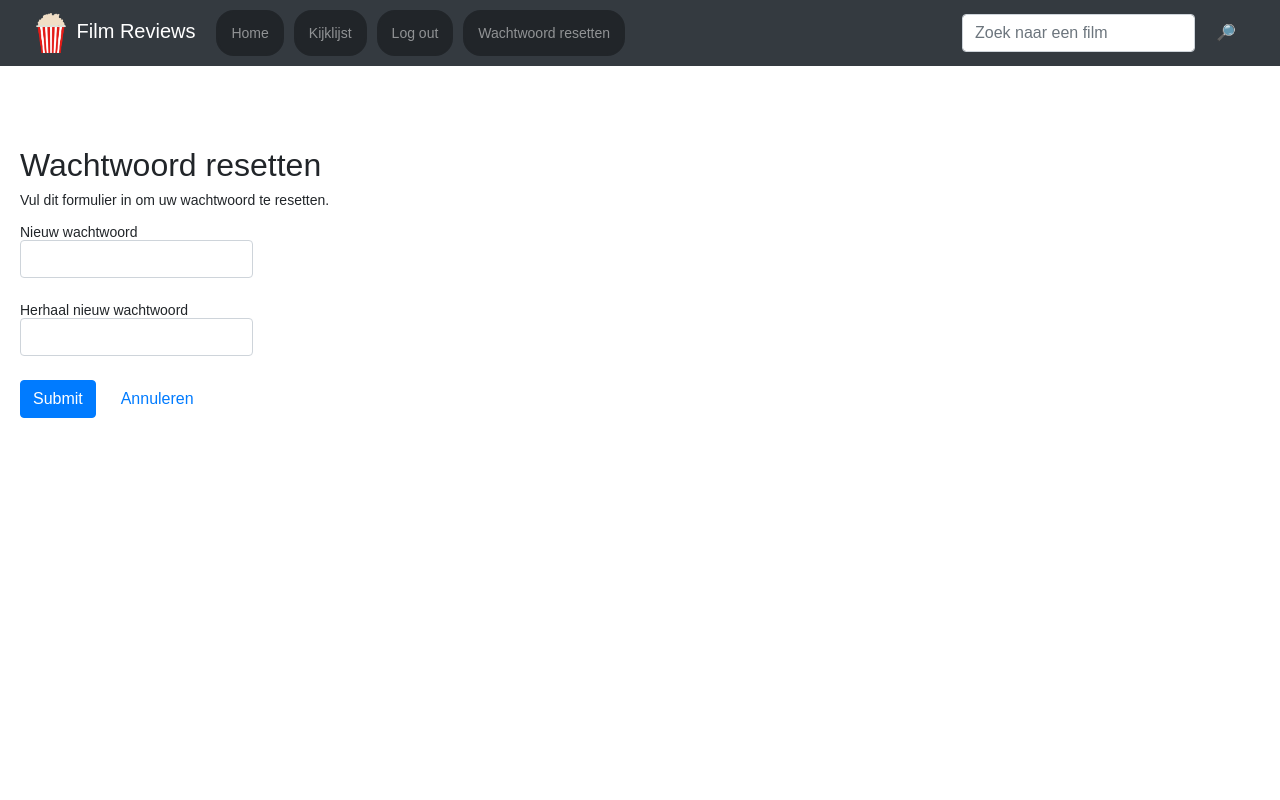
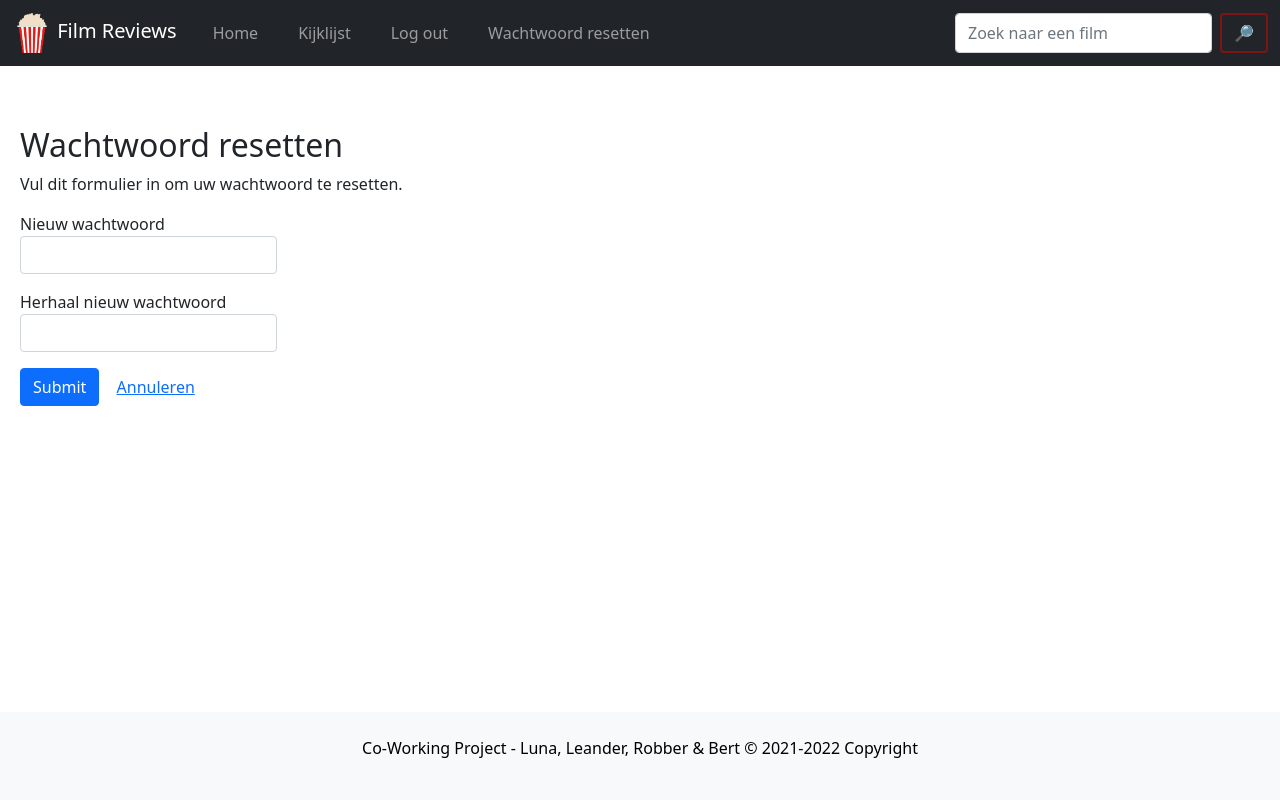
Before and after one commit to LunaTemmerman/co-working-project, a PHP site: page /includes/reset-password.inc.php in a window 1280 px wide. Run offline with PHP 8.4, Linux system fonts and the light colour scheme; the visitor is signed in with stand-in values (Sample User, id 1).

Commit message:
footer gemaakt met css incl.

```diff
--- a/web/film/index.php
+++ b/web/film/index.php
@@ -36,7 +36,7 @@ $username=$_SESSION['username'];
 			crossorigin="anonymous"
 		></script>
 		<link rel="stylesheet" href="../css/index.css" />
-		<title>Film</title>
+		<title>Film Review - Film Details</title>
 		<link rel="shortcut icon" href="../img/logo.png" type="image/png">
 	</head>
 	<body onload="loadMovie()">
@@ -108,6 +108,8 @@ $username=$_SESSION['username'];
 
             </div>
 		</main>
-		<footer></footer>
+        <?php
+        include_once '../footer.php'
+        ?>
 	</body>
 </html>
--- /dev/null
+++ b/web/footer.php
@@ -0,0 +1,5 @@
+<?php
+?>
+<footer  class="row fixed-bottom text-center p-4 bg-light text-black">
+    <p class="col">Co-Working Project - Luna, Leander, Robber & Bert  © 2021-2022 Copyright</p>
+</footer>
--- a/web/includes/reset-password.inc.php
+++ b/web/includes/reset-password.inc.php
@@ -66,36 +66,37 @@ if($_SERVER["REQUEST_METHOD"] == "POST"){
 ?>
 
 <!DOCTYPE html>
-<html lang="en">
+<html lang="nl">
 <head>
     <meta charset="UTF-8">
-    <title>Wachtwoord resetten</title>
+    <meta http-equiv="X-UA-Compatible" content="IE=edge">
+    <meta name="viewport" content="width=device-width, initial-scale=1.0">
+    <title>Film Review - Reset Password</title>
+    <script src="../js/index.js"></script>
+    <link href="https://cdn.jsdelivr.net/npm/bootstrap@5.1.3/dist/css/bootstrap.min.css" rel="stylesheet" integrity="sha384-1BmE4kWBq78iYhFldvKuhfTAU6auU8tT94WrHftjDbrCEXSU1oBoqyl2QvZ6jIW3" crossorigin="anonymous">
+    <script src="https://cdn.jsdelivr.net/npm/bootstrap@5.1.3/dist/js/bootstrap.bundle.min.js" integrity="sha384-ka7Sk0Gln4gmtz2MlQnikT1wXgYsOg+OMhuP+IlRH9sENBO0LRn5q+8nbTov4+1p" crossorigin="anonymous"></script>
+    <link rel="stylesheet" href="../css/index.css">
     <link rel="shortcut icon" href="../img/logo.png" type="image/png">
-    <link href="https://cdn.jsdelivr.net/npm/bootstrap@5.1.3/dist/css/bootstrap.min.css" rel="stylesheet" integrity="sha384-1BmE4kWBq78iYhFldvKuhfTAU6auU8tT94WrHftjDbrCEXSU1oBoqyl2QvZ6jIW3" crossorigin="anonymous">
-    <link rel="stylesheet" href="../css/index.css">
-    <link rel="stylesheet" href="https://stackpath.bootstrapcdn.com/bootstrap/4.5.2/css/bootstrap.min.css">
-    <style>
-        body{ font: 14px sans-serif; }
-        .wrapper{ width: 360px; padding: 20px; }
-    </style>
 </head>
 <body>
 <?php
 include_once './headersub.php';
 ?>
-    <div class="wrapper">
+<main>
+    <div class="container ms-2">
+        <div class="row">
             <h2>Wachtwoord resetten</h2>
             <p>Vul dit formulier in om uw wachtwoord te resetten.</p>
-        <form action="<?php echo htmlspecialchars($_SERVER["PHP_SELF"]); ?>" method="post">
+            <form action="<?php echo htmlspecialchars($_SERVER["PHP_SELF"]); ?>" method="post" class="col">
                 <div class="form-group">
                     <label>Nieuw wachtwoord
-                    <input type="password" name="new_password" class="form-control <?php echo (!empty($new_password_err)) ? 'is-invalid' : ''; ?>" value="<?php echo $new_password; ?>">
+                        <input type="password" name="new_password" class="form-control mb-3 <?php echo (!empty($new_password_err)) ? 'is-invalid' : ''; ?>" value="<?php echo $new_password; ?>">
                         <span class="invalid-feedback"><?php echo $new_password_err; ?></span>
                     </label>
                 </div>
                 <div class="form-group">
                     <label>Herhaal nieuw wachtwoord
-                    <input type="password" name="confirm_password" class="form-control <?php echo (!empty($confirm_password_err)) ? 'is-invalid' : ''; ?>">
+                        <input type="password" name="confirm_password" class="form-control mb-3 <?php echo (!empty($confirm_password_err)) ? 'is-invalid' : ''; ?>">
                         <span class="invalid-feedback"><?php echo $confirm_password_err; ?></span>
                     </label>
                 </div>
@@ -105,5 +106,10 @@ include_once './headersub.php';
                 </div>
             </form>
         </div>
+    </div>
+</main>
+<?php
+include_once '../footer.php'
+?>
 </body>
 </html>
--- a/web/index.php
+++ b/web/index.php
@@ -74,8 +74,8 @@
         </div>
     </section>
 </Main>
+<?php
+    include_once './footer.php'
+?>
 </body>
-<footer>
-
-</footer>
 </html>
--- a/web/login.php
+++ b/web/login.php
@@ -92,6 +92,7 @@ if($_SERVER["REQUEST_METHOD"] == "POST"){
 <?php
 include_once './header.php';
 ?>
+<main>
     <div class="container ms-2">
         <div class="row">
         <h2>Log In</h2>
@@ -123,5 +124,9 @@ include_once './header.php';
         </form>
         </div>
     </div>
+</main>
+<?php
+include_once './footer.php'
+?>
 </body>
 </html>
--- a/web/signup.php
+++ b/web/signup.php
@@ -109,6 +109,7 @@ if($_SERVER["REQUEST_METHOD"] == "POST"){
 <?php
 include_once './header.php';
 ?>
+<main>
     <div class="container ms-2">
         <div class="row">
         <h2>Registreer</h2>
@@ -146,5 +147,9 @@ include_once './header.php';
         </form>
         </div>
     </div>
+</main>
+<?php
+include_once './footer.php'
+?>
 </body>
 </html>
```
Also changed, not shown: web/profile.php (+5 -3 lines), web/zoek/index.php (+4 -4 lines). Lines whose indentation alone changed are shown as unchanged.
